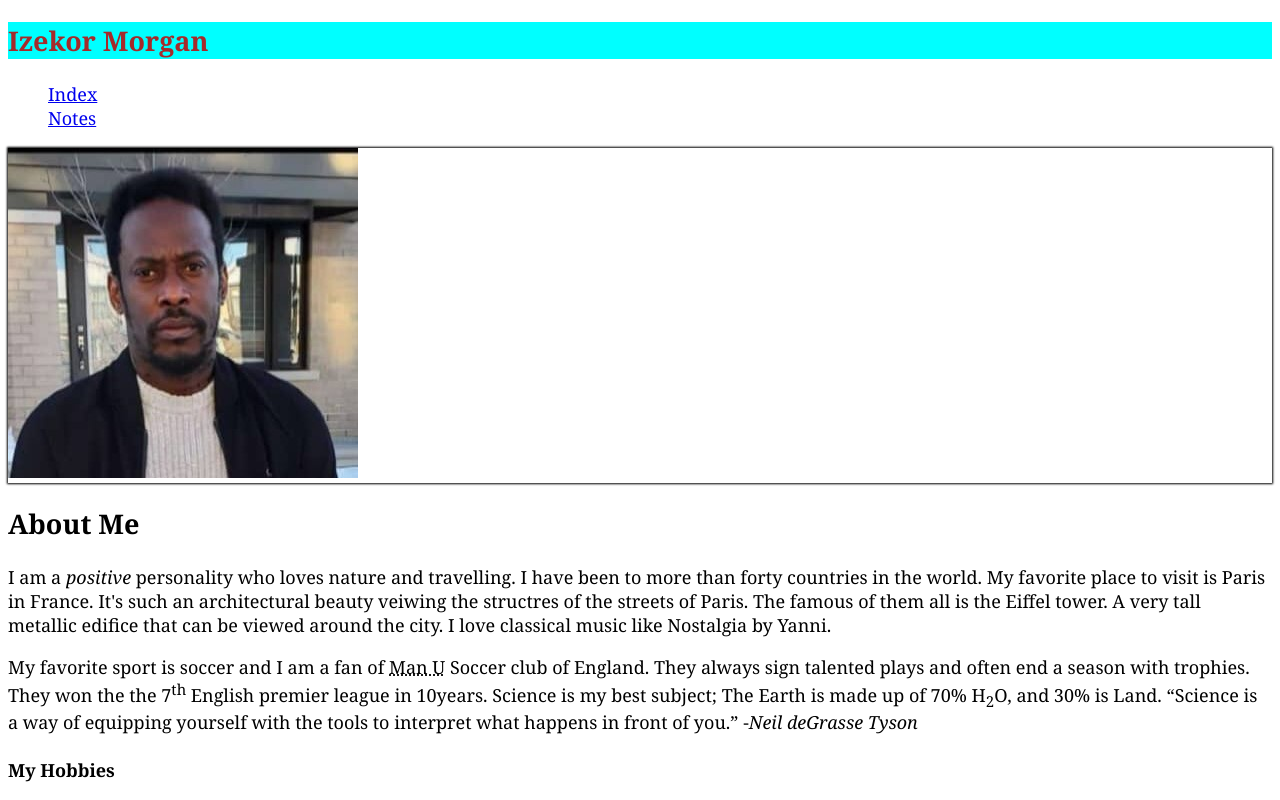
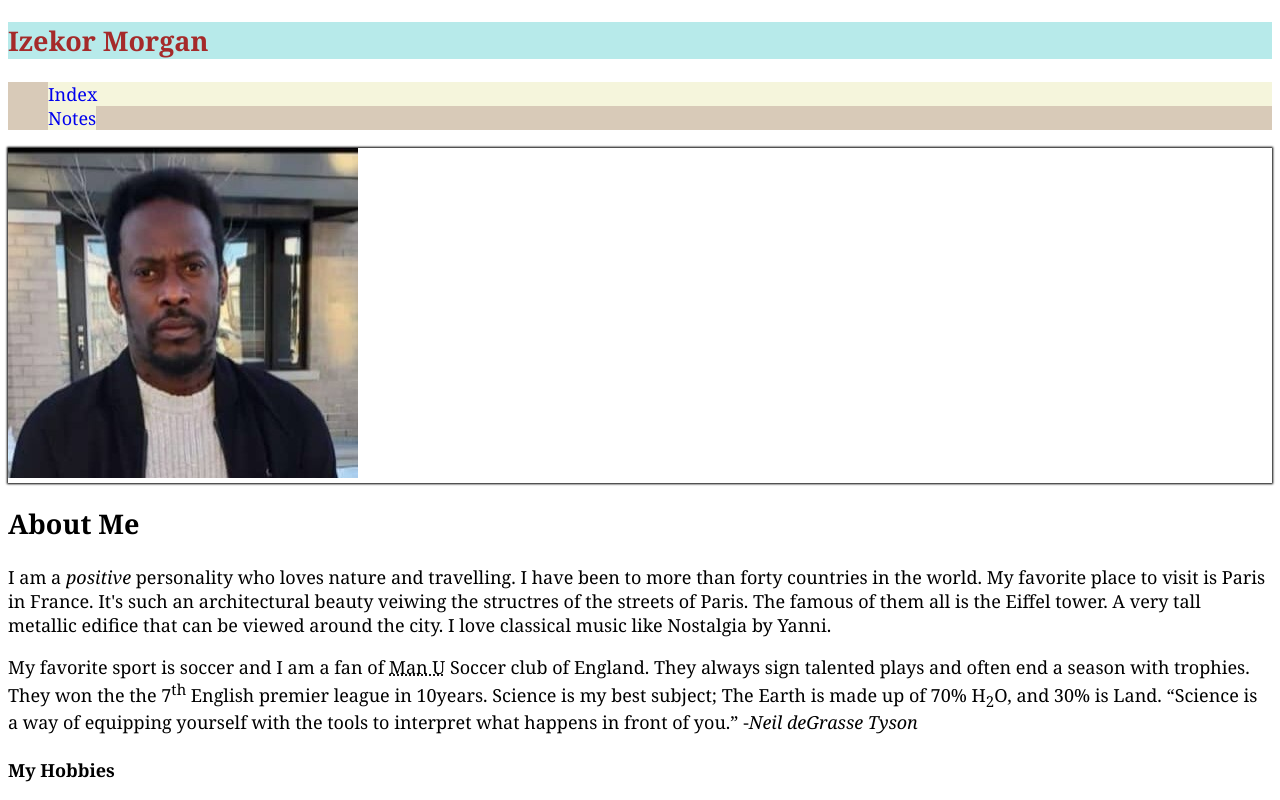
Before and after one commit to morg021/morg021.github.io, a plain HTML site: page html-assignment/index.html in a window 1280 px wide. Shown: the top 800 px of the page. Drawn offline with Linux system fonts and the light colour scheme.

Commit message:
working on assignment

```diff
--- a/html-assignment/css/main.css
+++ b/html-assignment/css/main.css
@@ -4,11 +4,32 @@ body {
 }
 
 header, footer {
-    background-color: aqua;
+    background-color: rgb(183, 234, 234);
 }
+
+
 .highlight {
     color:brown
 }
+
+.navbar {
+    list-style-type: none;
+    text-decoration: none;
+    background-color:rgb(216, 202, 184);
+    border:0
+    }
+
+   .navbar :hover {
+        background-color: rgb(219, 219, 157);
+    }
+
+
+ a {
+    text-decoration: none;
+
+    }
+
+
 
 #my-image {
 
@@ -16,18 +37,12 @@ header, footer {
 
     }
 
-    .navbar {
-        list-style-type: none;
-        text-decoration: none;
+    .standard-list {
+            list-style-type: square;
+        }
 
 
-       }
+     ul :nth-child(odd){
+            background: beige
 
-       .link {
-        text-decoration: none;
-        background-color: azure; border: 4;
         }
-
-        .standard-list {
-            list-style-type: square;
-        }
```
